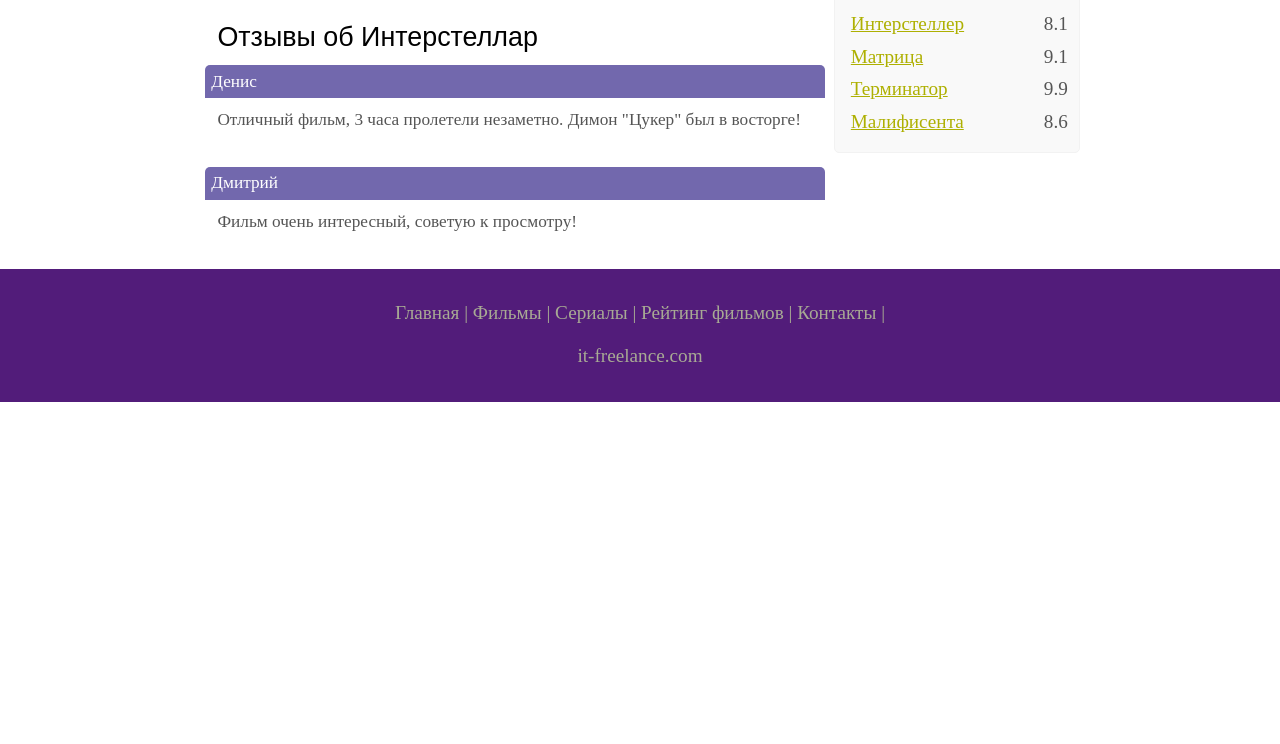
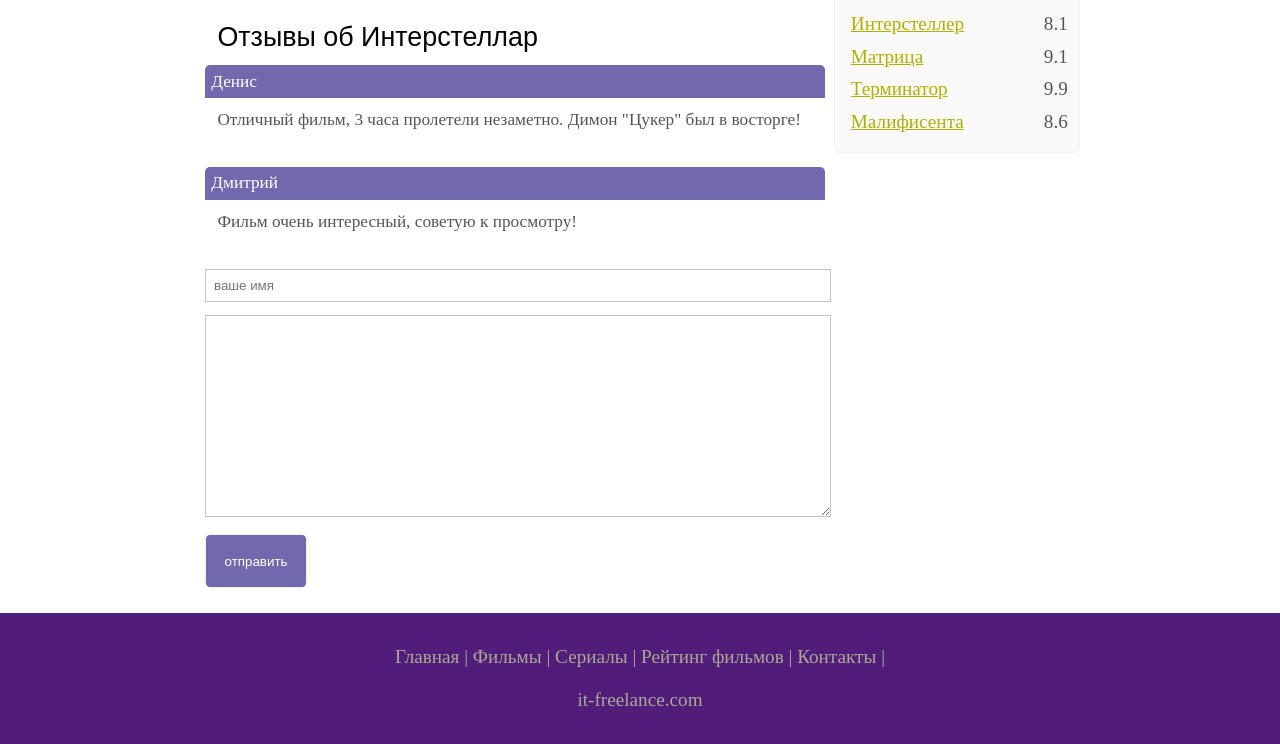
Before and after one commit to DenisBindyukov/cinemaSite, a plain HTML site: page show.html in a window 1280 px wide. Shown: the part 922-1666 px from the top of the page. Before the commit the page ends 1324 px from the top, so only its background shows below. Drawn offline with Linux system fonts and the light colour scheme.

Commit message:
new commit

```diff
--- a/assets/css/style.css
+++ b/assets/css/style.css
@@ -235,18 +235,6 @@ ul.menu li a:hover {
     border: solid 5px #dad7d5;
 }
 
-.footer {
-    width: 100%;
-    height: 100px;
-    padding: 28px 0 5px 0;
-    text-align: center;
-    background-color: #521c7a;
-    color: #a8aa94;
-    margin-left: 0px;
-    margin-right: 0px;
-    min-width: 900px;
-}
-
 hr.hr_style {
     border-top: 1px solid #f3f3f3;
     margin-bottom: 2%;
@@ -272,6 +260,43 @@ hr.hr_style {
     font-size: 0.9em;
 }
 
+.send {
+    margin-bottom: 4%;
+}
+
+.send input[type='text'], textarea {
+    border: solid 1px #c3c3c3;
+    margin-bottom: 2%;
+}
+
+.send input[type='text'] {
+    width: 98%;
+}
+
+.send textarea {
+    width:  624px;
+    height: 200px;
+}
+
+.send input[type='submit'] {
+    background-color: #7268ad;
+    padding: 3%;
+    color: white;
+    border-radius: 5px;
+}
+
+.footer {
+    width: 100%;
+    height: 100px;
+    padding: 28px 0 5px 0;
+    text-align: center;
+    background-color: #521c7a;
+    color: #a8aa94;
+    margin-left: 0px;
+    margin-right: 0px;
+    min-width: 900px;
+}
+
 .footer a {
     color: #a8aa94;
     text-decoration: none;
--- a/show.html
+++ b/show.html
@@ -101,8 +101,15 @@
                     Дмитрий
                 </div>
                 <div class="reviews_text">
-                   Фильм очень интересный, советую к просмотру!
+                    Фильм очень интересный, советую к просмотру!
                 </div>
+            </div>
+            <div class="send">
+                <form methor="post" action="#" id="review">
+                    <input type="text" name="review_name" placeholder="ваше имя"/>
+                    <textarea name="review_text"></textarea>
+                    <input type="submit" value="отправить"/>
+                </form>
             </div>
         </div>
     </div>
```
